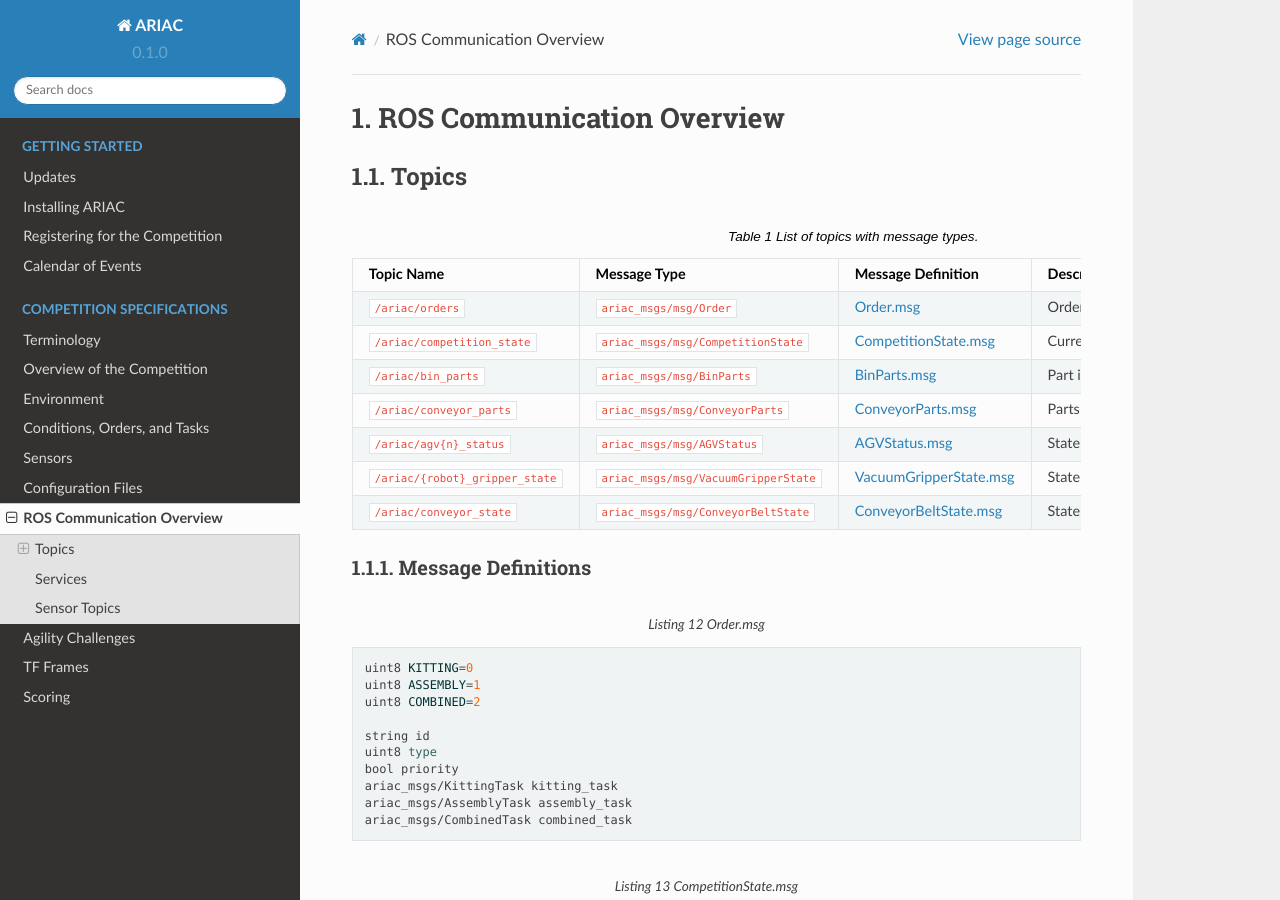
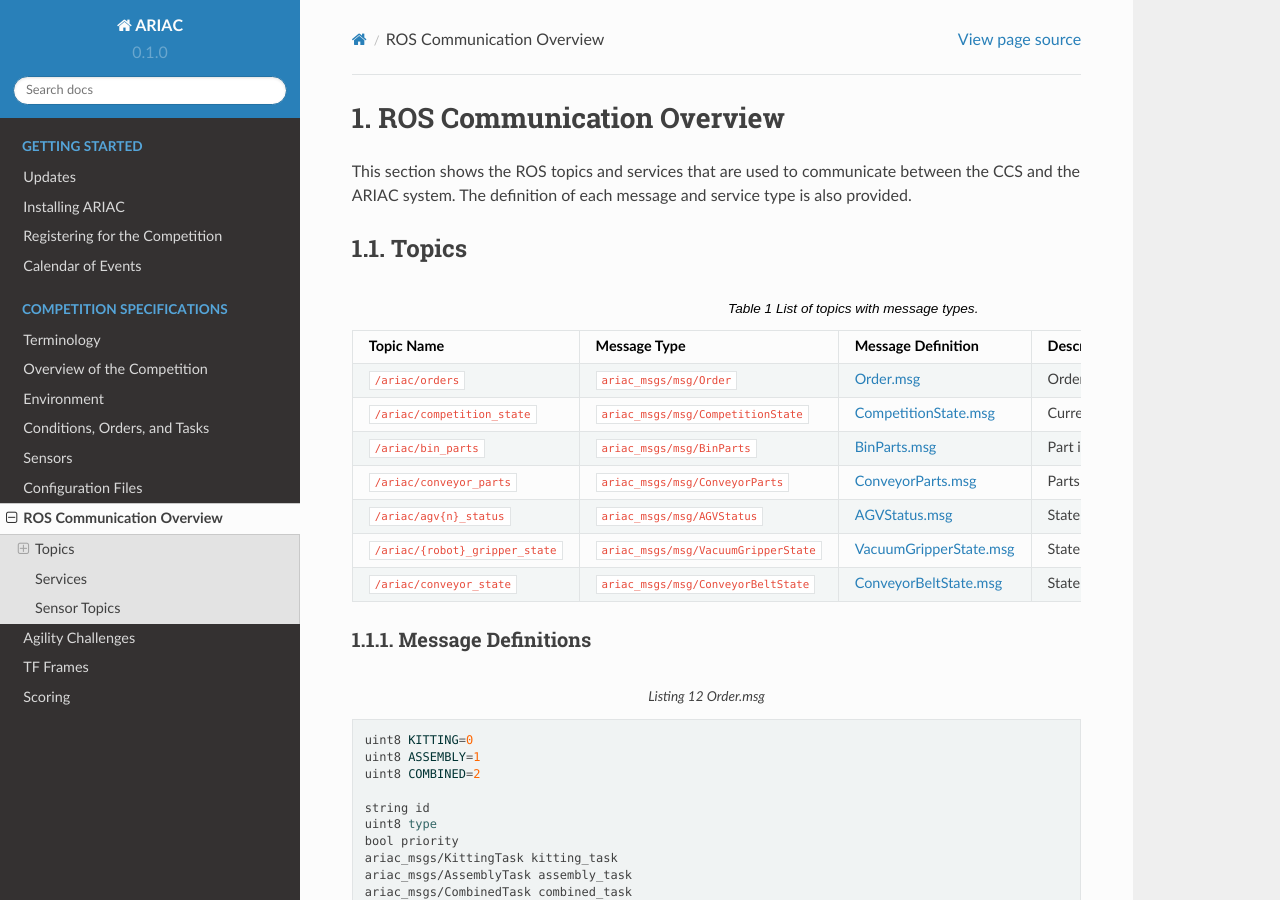
Before and after one commit to usnistgov/ARIAC, a Sphinx documentation site: the page built from docs/competition/ros_communication.rst, in a window 1280 px wide and 900 px high. Built offline with Sphinx 7.4.7 and the Read the Docs theme 2.0.0, drawn with Linux system fonts in a browser that asks for light colours.

```diff
--- a/docs/competition/ros_communication.rst
+++ b/docs/competition/ros_communication.rst
@@ -2,13 +2,15 @@
 
 ROS Communication Overview
 ==========================
+
+This section shows the ROS topics and services that are used to communicate between the CCS and the ARIAC system. The definition of each message and service type is also provided.
 
 Topics
 ------
 
 
 .. list-table:: List of topics with message types.
-   :widths: 25 50 25 50
+   :widths: 50 60 25 50
    :header-rows: 1
    :name: communications-topics
 
```
